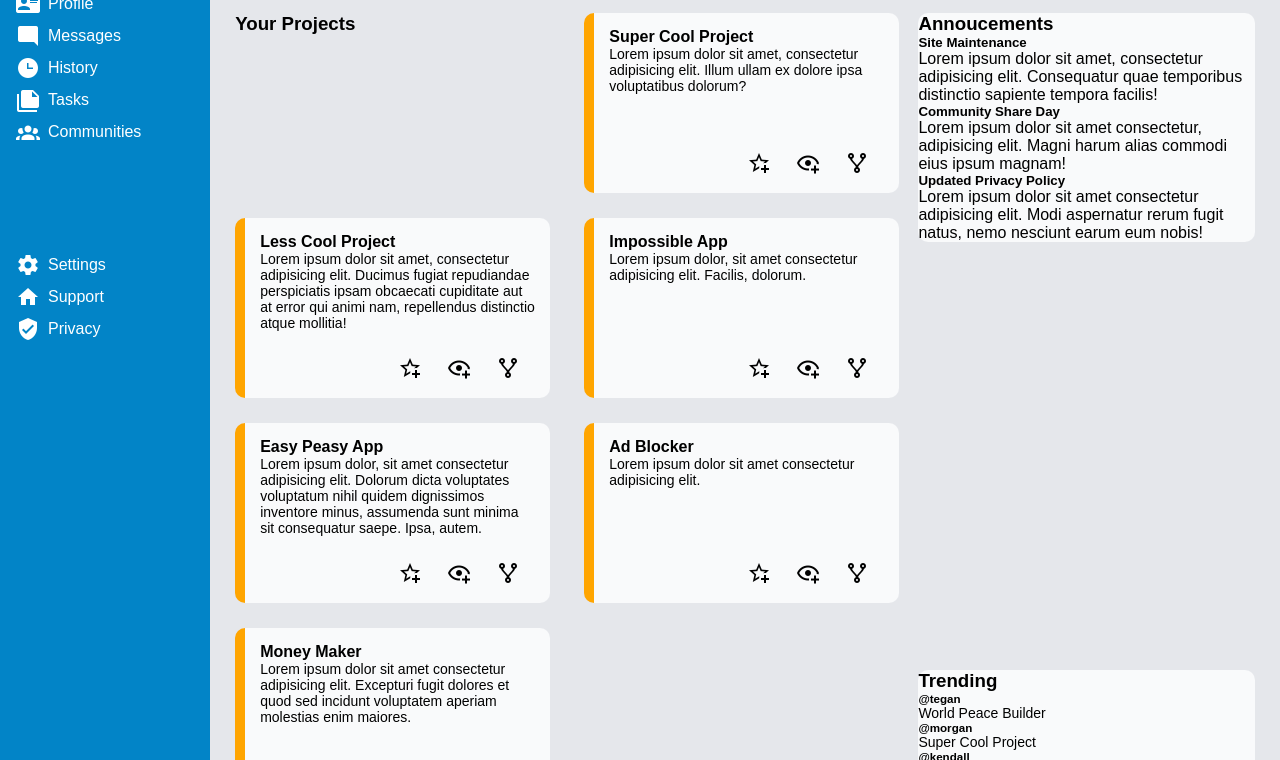
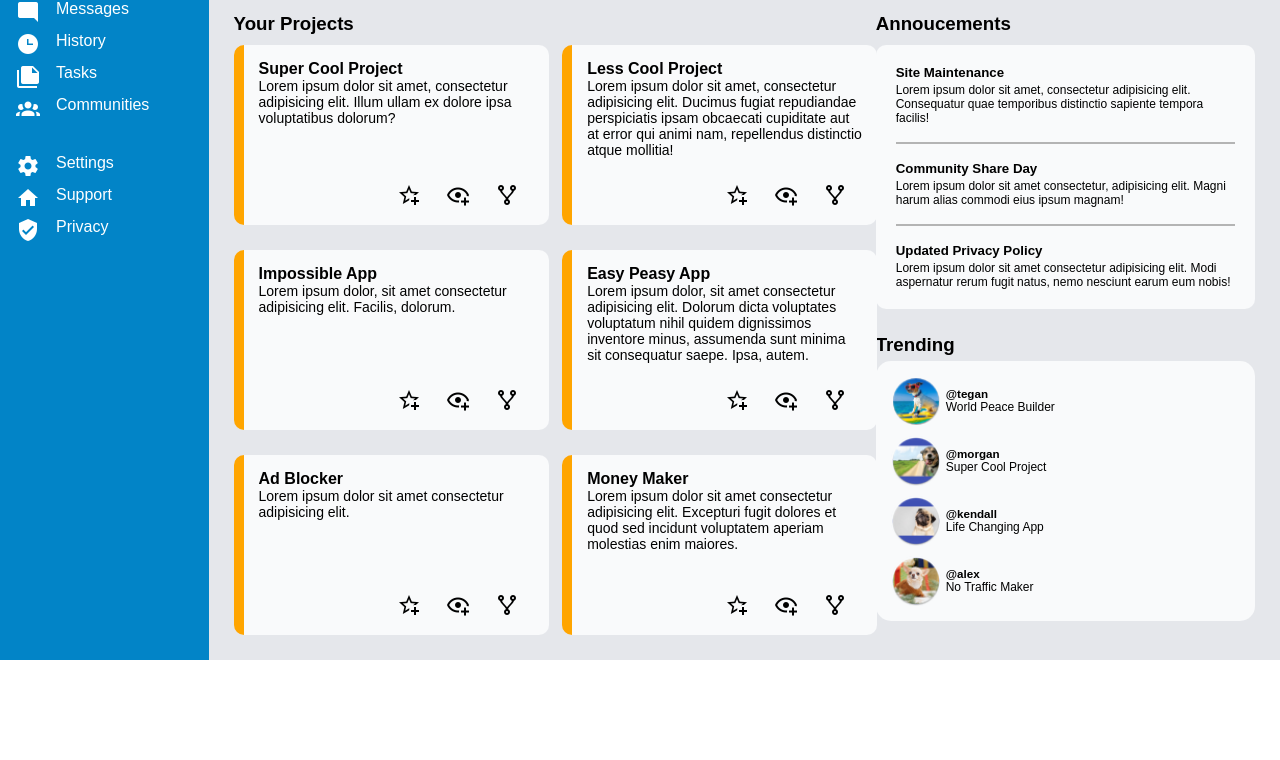
Before and after one commit to kdrake1992/Admin_Dashboard, a plain HTML site: page index.html in a window 1280 px wide. Shown: the part 141-901 px from the top of the page. After the commit the page ends 801 px from the top, so only its background shows below. Drawn offline with Linux system fonts and the light colour scheme; a web font is replaced by a local one.

Commit message:
Finished most of it, just little adjustments

```diff
--- a/index.html
+++ b/index.html
@@ -103,8 +103,18 @@
     </div>
 
     <div class="dashboard">
+
+        <div class="topleftdashboard">
+            <h3>Your Projects</h3>
+        </div>
+
+        <div class="toprightdashboard">
+            <h3>Annoucements</h3>
+        </div>
+
+
         <div class="projects">
-            <h3>Your Projects</h3>
+
             <div class="project">
                 <h4>Super Cool Project</h4>
                 <p>Lorem ipsum dolor sit amet, consectetur adipisicing elit.
@@ -185,13 +195,18 @@
 
         </div>
 
+        <div class="rightdashboard">
+
             <div class="annoucements">
-            <h3> Annoucements</h3>
 
-            <div class="annoucement">
+
+                <div class="annoucement" >
                     <h5>Site Maintenance</h5>
                     <p>Lorem ipsum dolor sit amet, consectetur adipisicing elit.
                         Consequatur quae temporibus distinctio sapiente tempora facilis!</p>
+                </div>
+
+                <div id="accounmentline">
 
                 </div>
 
@@ -199,54 +214,58 @@
                     <h5>Community Share Day</h5>
                     <p>Lorem ipsum dolor sit amet consectetur,
                         adipisicing elit. Magni harum alias commodi eius ipsum magnam!</p>
+                </div>
+
+                <div id="accounmentline">
 
                 </div>
+
                 <div class="annoucement">
                     <h5>Updated Privacy Policy</h5>
                     <p>Lorem ipsum dolor sit amet consectetur adipisicing elit.
                     Modi aspernatur rerum fugit natus, nemo nesciunt earum eum nobis!</p>
-
                 </div>
             </div>
 
+            <div class="trendingsign">
+                <h3>Trending</h3>
+            </div>
+
             <div class="trending">
-            <h3>Trending</h3>
+
                 <div class="trend">
-                <!-- Picture -->
+                    <img id="iconsmall" src="./icons/icon1.png" alt="">
                     <div class="usertrend">
                         <h5>@tegan</h5>
                         <p>World Peace Builder</p>
                     </div>
-
                 </div>
 
                 <div class="trend">
-                <!-- Picture -->
+                    <img id="iconsmall" src="./icons/icon2.png" alt="">
                     <div class="usertrend">
                         <h5>@morgan</h5>
                         <p>Super Cool Project</p>
                     </div>
-
                 </div>
 
                 <div class="trend">
-                <!-- Picture -->
+                    <img id="iconsmall" src="./icons/icon3.png" alt="">
                     <div class="usertrend">
                         <h5>@kendall</h5>
                         <p>Life Changing App</p>
                     </div>
+                </div>
 
-            </div>
                 <div class="trend">
-                <!-- Picture -->
+                    <img id="iconsmall" src="./icons/icon4.png" alt="">
                     <div class="usertrend">
                         <h5>@alex</h5>
                         <p>No Traffic Maker</p>
                     </div>
-
                 </div>
             </div>
-
+        </div>
     </div>
 
 </body>
--- a/style.css
+++ b/style.css
@@ -21,6 +21,7 @@ body {
 }
 
 .header {
+    grid-row: 1/2;
     grid-column: 2/5 ;
 
     display: grid;
@@ -94,10 +95,11 @@ form input {
 }
 
 .sidebar {
+    grid-column: 1/2;
     grid-row: 1/6;
 
     display: grid;
-    grid-template-rows: 1fr 3fr 6fr;
+    grid-template-rows: 1fr 3fr 7fr;
 
     color: white;
     background-color:#0284c7;
@@ -112,16 +114,18 @@ form input {
 }
 
 .side1 li p, .side2 li p {
-    align-self: center;
-    padding-left: .5em;
+    align-items: center;
+    padding-left: 1rem;
 }
 
 .sidebar .title {
-    align-self: center;
+    align-items: center;
+    padding-left: 1rem;
 }
 
 .sidebar .title h2 {
-    padding-left: .2em;
+    align-items: center;
+    padding-left: .2rem;
 }
 
 
@@ -132,8 +136,8 @@ form input {
     padding: 25px;
 
     display: grid;
-    grid-template-rows: repeat(3, minmax(0,1));
-    grid-template-columns: 4fr 2fr;
+    grid-template-rows: repeat(4, minmax(0,1));
+    grid-template-columns: 5fr 3fr;
     gap: 10px;
 
 
@@ -141,8 +145,20 @@ form input {
     background-color: #e5e7eb;
 }
 
+.dashboard .topleftdashboard {
+    grid-row: 1/2;
+    grid-column: 1/2;
+}
+
+.dashboard .toprightdashboard {
+    grid-row: 1/2;
+    grid-column: 2/3;
+}
+
+
+
 .dashboard .projects {
-    grid-row: 1/4;
+    grid-row: 2/5;
     grid-column: 1/2 ;
 
     display: grid;
@@ -180,11 +196,20 @@ form input {
     font-size: var(--small);
 }
 
+.dashboard .rightdashboard {
+    grid-row: 2/5;
+    grid-column: 2/3 ;
+
+
+    display: flex;
+    flex-direction: column;
+    gap: 5px;
+
+}
+
 
 .dashboard .annoucements {
-    grid-row: 1/2;
-    grid-column: 2/3 ;
-
+    padding: 20px;
     border-radius: 10px;
     background-color: #f9fafb;
 
@@ -192,14 +217,38 @@ form input {
     flex-direction: column;
 }
 
+
+.dashboard .annoucements #accounmentline {
+    border-bottom: 2px solid rgb(180, 180, 180);
+    margin: 5% 0px;
+}
+
+.dashboard .annoucements .annoucement p {
+    margin-top: 3px;
+    font-size: var(--smaller);
+}
+
+.dashboard .trendingsign {
+    padding-top: 20px;
+}
+
 .dashboard .trending {
-    grid-row: 3/4;
-    grid-column: 2/3;
-
-    border-radius: 10px;
+    padding: 15px;
+    border-radius: 15px;
     background-color: #f9fafb;
+    gap: 10px;
 
     display: flex;
     flex-direction: column;
+}
+
+.dashboard .trending .trend {
+    display: flex;
+    align-items: center;
+    gap: 5px;
 
 }
+
+.dashboard .trending .trend p{
+    font-size: var(--smaller);
+}
```
Lines whose indentation alone changed are shown as unchanged.
